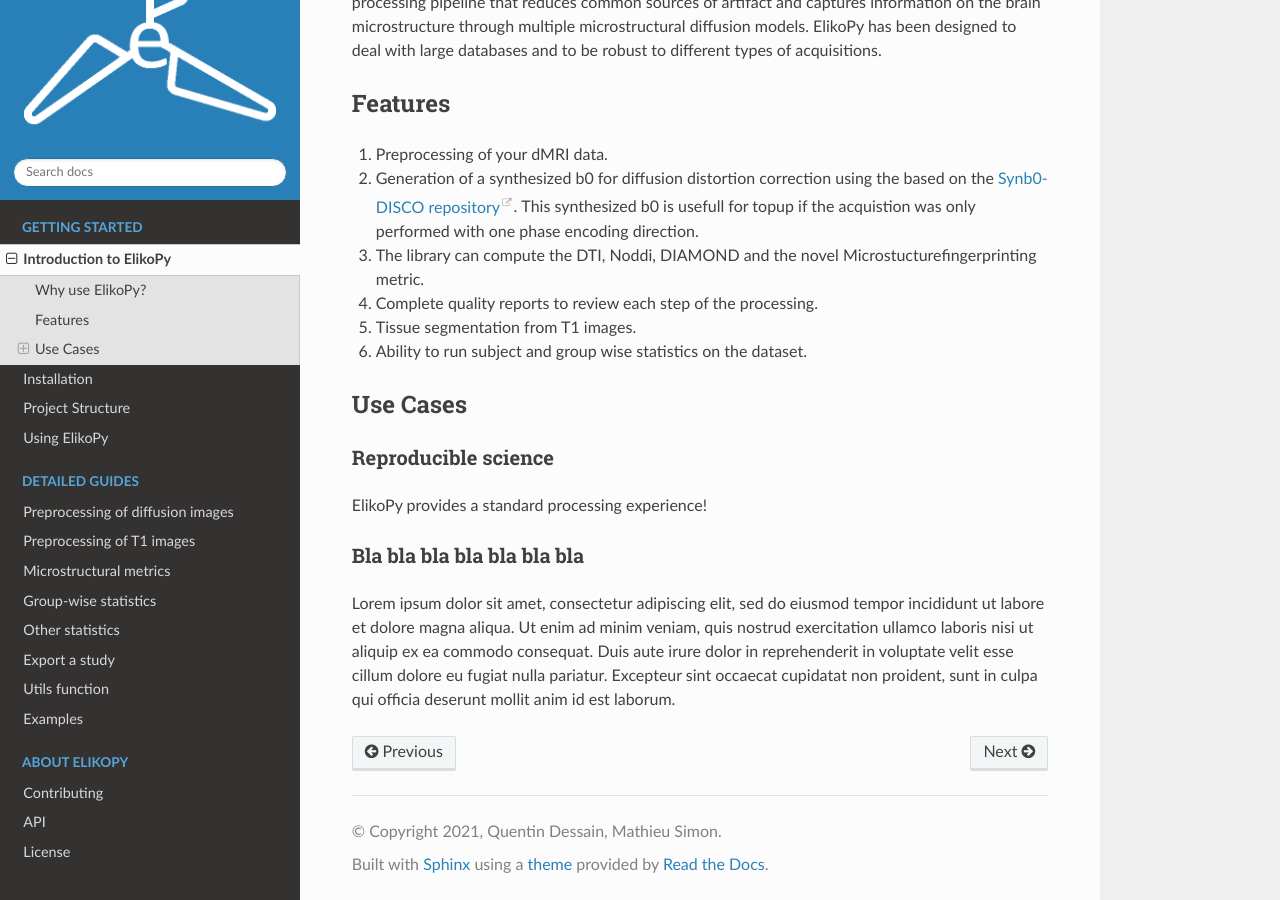
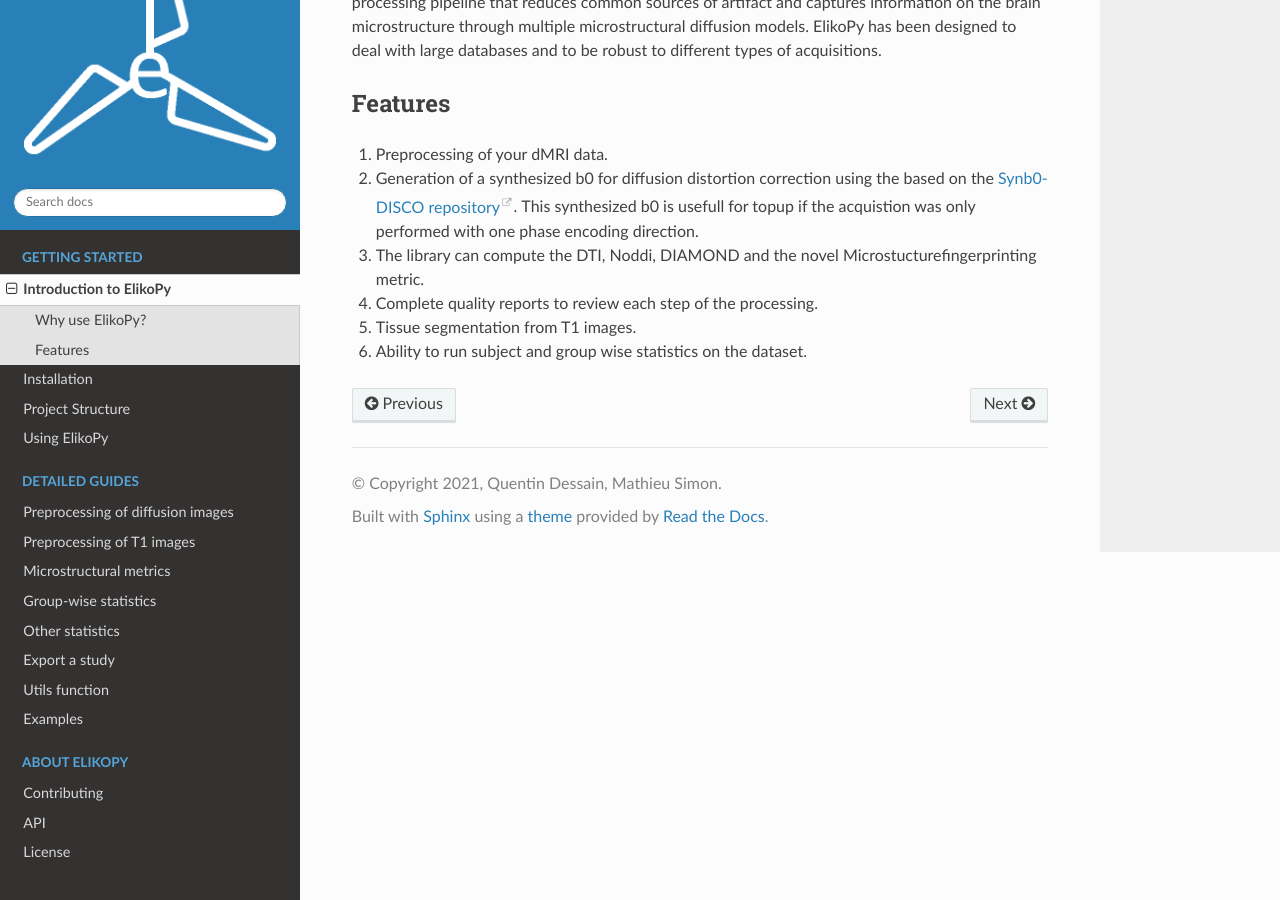
Before and after one commit to Hyedryn/elikopy, a Sphinx documentation site: the page built from docs/introduction.rst, in a window 1280 px wide and 900 px high, scrolled down 786 px. Built offline with Sphinx 7.4.7 and the Read the Docs theme 2.0.0, drawn with Linux system fonts in a browser that asks for light colours.

Commit message:
Install and intro docs updated

```diff
--- a/docs/introduction.rst
+++ b/docs/introduction.rst
@@ -41,24 +41,3 @@ Features
 4. Complete quality reports to review each step of the processing.
 5. Tissue segmentation from T1 images.
 6. Ability to run subject and group wise statistics on the dataset.
-
-Use Cases
-=========
-
---------------------
-Reproducible science
---------------------
-
-ElikoPy provides a standard processing experience!
-
----------------------------
-Bla bla bla bla bla bla bla
----------------------------
-
-Lorem ipsum dolor sit amet, consectetur adipiscing elit, sed do eiusmod
-tempor incididunt ut labore et dolore magna aliqua. Ut enim ad minim veniam,
-quis nostrud exercitation ullamco laboris nisi ut aliquip ex ea commodo
-consequat. Duis aute irure dolor in reprehenderit in voluptate velit
-esse cillum dolore eu fugiat nulla pariatur. Excepteur sint occaecat
-cupidatat non proident, sunt in culpa qui officia deserunt mollit anim
-id est laborum.
```
Also changed, not shown: docs/installation.rst (+9 -1 lines).
